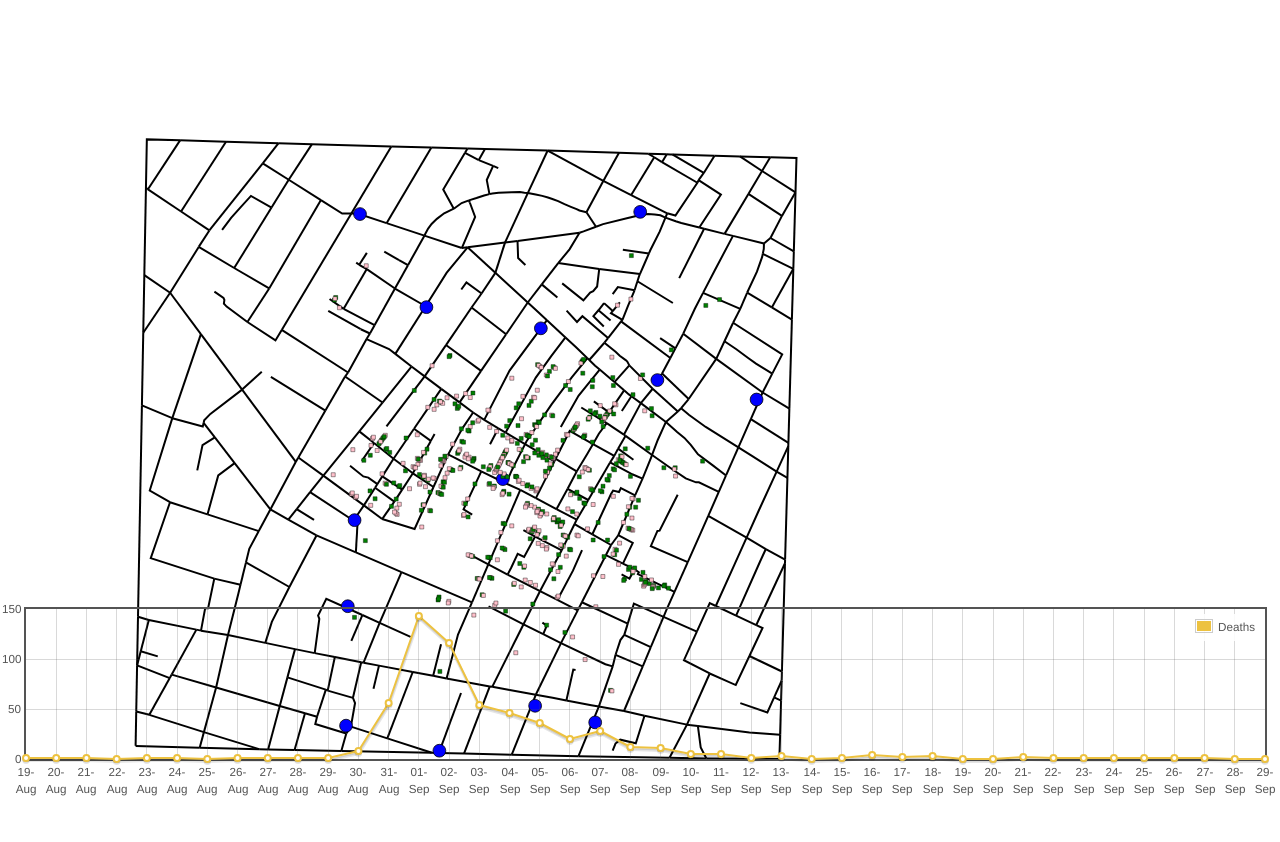
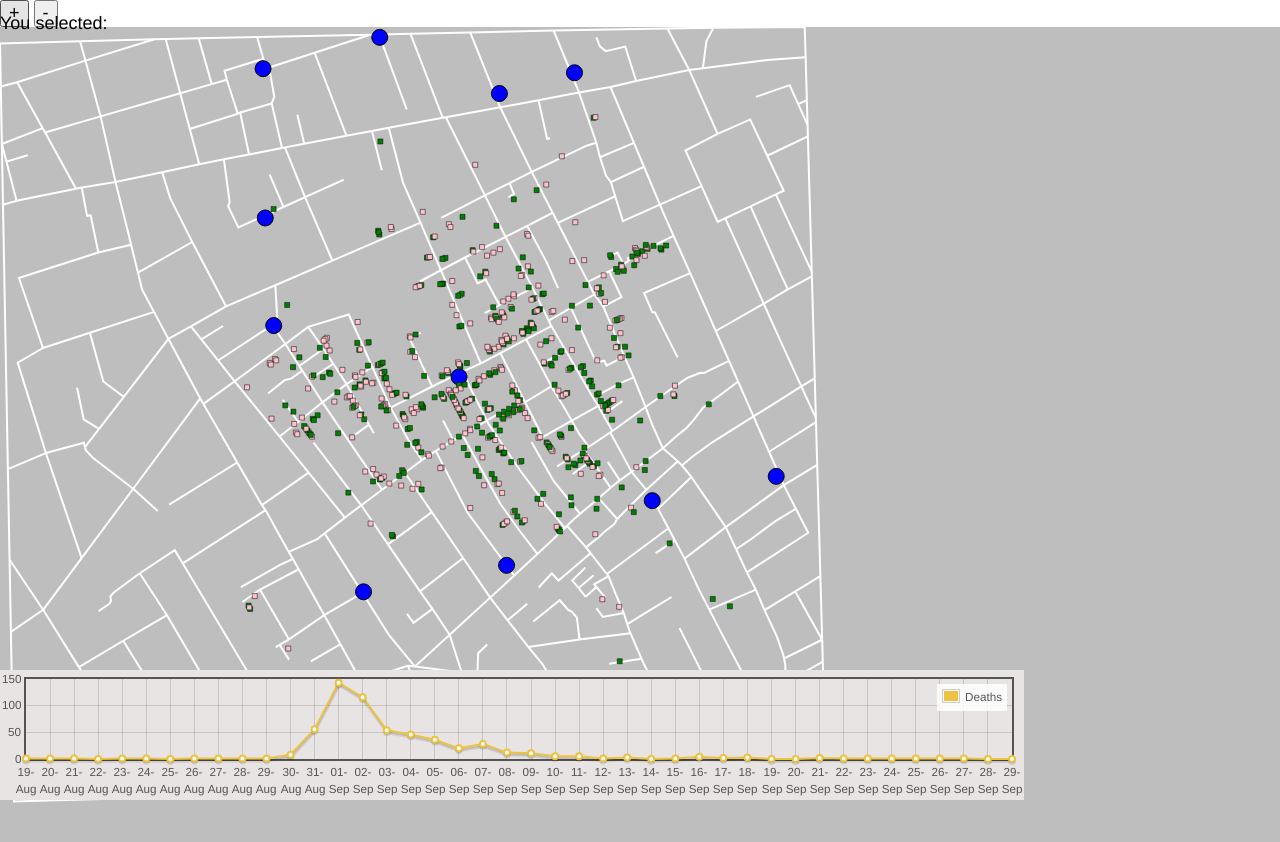
Before and after one commit to whatwehaveunlearned/Data-Visualizartion-Project-1, a plain HTML site: page main.html in a window 1280 px wide. Shown: the top 842 px of the page. Drawn offline with nearby package versions, Linux system fonts and the light colour scheme.

Commit message:
Changes to the visualisation of the map
Corrected position (0,0) and orientation of the map. Colors for the
streets changed to white. Background to fray, added buttons for
increasing and decreasing zoom (Function not implemented)

```diff
--- a/main.css
+++ b/main.css
@@ -1,7 +1,6 @@
 * {	padding: 0; margin: 0; vertical-align: top; }
 
 body {
-	background: url(background.png) repeat-x;
 	font: 18px/1.5em "proxima-nova", Helvetica, Arial, sans-serif;
 }
 
@@ -85,11 +84,22 @@ input[type=checkbox] {
 	-webkit-box-shadow: 0 3px 10px rgba(0,0,0,0.1);
 }
 
+.map{
+	background: #bfbebe;
+	width: 1920px;
+	height: 1080px;
+}
+
+.button{
+	z-index: 20;
+}
+
 .plot {
+	background: #e9e4e4;
 	position:fixed;
 	bottom:0%;
-	width: 100%;
-	height: 200px;
+	width: 80%;
+	height: 130px;
 	font-size: 14px;
 	line-height: 1.2em;
 }
--- a/main.html
+++ b/main.html
@@ -19,17 +19,19 @@
 	</head>
 
 	<body>
-		<p>
-		<div id ="map">
-		<p>You selected: <span id="selection" class="selection"></span></p>
-		</div>
+		<p class="selection">You selected: <span id="selection"></span></p>
+		<button id="+button" type="button"> + </button>
+		<button id="-button" type="button"> - </button>
+		<div id ="map" class="map"></div>
 		<div id="plot" class="plot"></div>
 		<script src = "kinetic.js"></script>
 		<script src = "death.js"></script>
 		<script src = "map_info.js"></script>
 		<script src = "death_days.js"></script>
+		<script src = "plot_flot.js"></script>
 		<script src = "map.js"></script>
-		<script src = "plot_flot.js"></script>
+		<input type="hidden" name="from" value="English">
+		<input type="hidden" name="to" value="English">
 	</body>
 
 </html>
--- a/map.js
+++ b/map.js
@@ -7,6 +7,7 @@
 document.write('<scr'+'ipt type="text/javascript" src="map_info.js" ></scr'+'ipt>');
 document.write('<scr'+'ipt type="text/javascript" src="death.js" ></scr'+'ipt>');
 document.write('<scr'+'ipt type="text/javascript" src="plot_flot.js" ></scr'+'ipt>');
+
 //initialize arrays to hold the position values for map lines, pumps and deaths
 var line_points = new Array();
 var line =[];
@@ -18,7 +19,7 @@ var death =[];
 var color = new Array();
 
 //variable to set the scale
-var scale=40;
+var scale=50;
 
 // create a Stage using Kinetic.Stage
 var stage = new Kinetic.Stage({
@@ -38,8 +39,8 @@ for (var i=0;i<Points.map.length;i++)
     var number_points=Points.map[i].y;
     for (var j=1;j<number_points+1;j++)
     {
-        line_points.push(Points.map[i+j].x*scale)
-        line_points.push(Points.map[i+j].y*scale)
+        line_points.push((Points.map[i+j].x-3.3900001)*scale)
+        line_points.push(-(Points.map[i+j].y-18.7250004)*scale)
     }
 
      // create a line
@@ -47,7 +48,7 @@ for (var i=0;i<Points.map.length;i++)
      		x:0,
      		y:0,
             points: line_points,
-            stroke: 'black',
+            stroke: 'white',
             strokeWidth: 2,
           });
      layer.add(line[i]);
@@ -58,8 +59,8 @@ for (var i=0;i<Points.map.length;i++)
 //Create the pumps array with their positions
 for (var i=0;i<(Points.pumps.length);i++)
 {
-	pump_position.push(Points.pumps[i].x*scale)
-	pump_position.push(Points.pumps[i].y*scale)
+	pump_position.push((Points.pumps[i].x-3.3900001)*scale)
+	pump_position.push(-(Points.pumps[i].y-18.7250004)*scale)
 }
 
 //Create the real pumps and add them to the layer
@@ -80,8 +81,8 @@ for (var i=0; i<pump_position.length;i++)
 //Array to hold the position of deaths
 for (var i=0;i<Deaths.position.length;i++)
 {
-	death_position.push(Deaths.position[i].x*scale)
-	death_position.push(Deaths.position[i].y*scale)
+	death_position.push((Deaths.position[i].x-3.3900001)*scale)
+	death_position.push(-(Deaths.position[i].y-18.7250004)*scale)
     if (Deaths.position[i].sex==1)
     {
         color.push('pink');
@@ -109,7 +110,7 @@ for (var i=0; i<death_position.length;i++)
 	layer.add(death[i])
 	i++;
 }
-console.log(death_position)
+//console.log(death_position)
 //console.log(pump)
 
 layer.draw();
--- a/plot_flot.js
+++ b/plot_flot.js
@@ -64,6 +64,7 @@
 				noColumns: 2
 			},
 			xaxis: {
+				label: "Days",
 				mode: "categories",
 				tickDecimals: 0
 			},
```
